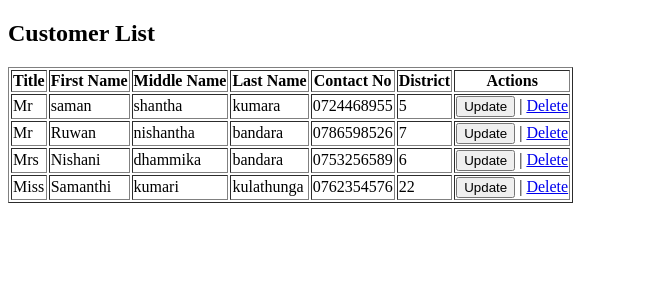
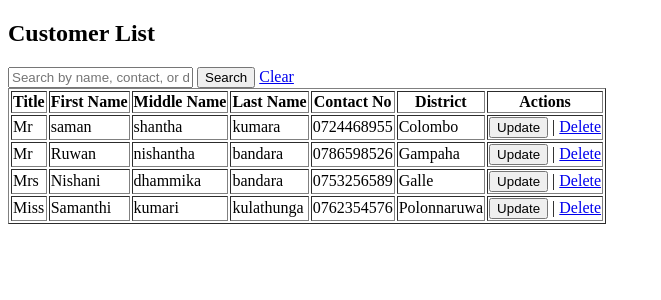
Before and after one commit to IT21271182/ERP_System, a PHP site: page /customers/view_customers.php in a window 1280 px wide. Shown: the top 300 px of the page, without its empty margins (0-661 px from the left). Run offline with PHP 8.4, Linux system fonts and the light colour scheme; data comes from the database, SQL or seed files in the repository.

Commit message:
Search and error corrections

```diff
--- a/customers/view_customers.php
+++ b/customers/view_customers.php
@@ -1,8 +1,25 @@
 <?php
 include('../includes/db.php');
 
-// Fetch customers from the database
-$sql = "SELECT * FROM customer";
+// Handle search
+$searchQuery = '';
+if ($_SERVER['REQUEST_METHOD'] === 'GET' && isset($_GET['search'])) {
+    $searchQuery = $_GET['search'];
+    // Join the customer table with the district table to get the district name
+    $sql = "SELECT customer.*, district.district AS district_name
+            FROM customer
+            LEFT JOIN district ON customer.district = district.id
+            WHERE customer.first_name LIKE '%$searchQuery%'
+            OR customer.last_name LIKE '%$searchQuery%'
+            OR customer.contact_no LIKE '%$searchQuery%'
+            OR district.district LIKE '%$searchQuery%'";
+} else {
+    // Default query to fetch all customers and join with the district table
+    $sql = "SELECT customer.*, district.district AS district_name
+            FROM customer
+            LEFT JOIN district ON customer.district = district.id";
+}
+
 $result = $conn->query($sql);
 
 // Handle delete action
@@ -28,6 +45,13 @@ if (isset($_GET['delete'])) {
 <body>
     <h2>Customer List</h2>
 
+    <!-- Search Form -->
+    <form method="GET" action="">
+        <input type="text" name="search" placeholder="Search by name, contact, or district" value="<?php echo htmlspecialchars($searchQuery); ?>">
+        <button type="submit">Search</button>
+        <a href="view_customers.php">Clear</a> <!-- Clear the search -->
+    </form>
+
     <?php if ($result->num_rows > 0): ?>
         <table border="1">
             <thead>
@@ -49,7 +73,7 @@ if (isset($_GET['delete'])) {
                         <td><?php echo $row['middle_name']; ?></td>
                         <td><?php echo $row['last_name']; ?></td>
                         <td><?php echo $row['contact_no']; ?></td>
-                        <td><?php echo $row['district']; ?></td>
+                        <td><?php echo $row['district_name']; ?></td> <!-- Display the district name -->
                         <td>
                             <!-- Update Button -->
                             <form action="update_customer.php" method="GET" style="display: inline;">
```
Also changed, not shown: customers/update_customer.php (+22 -3 lines), items/view_items.php (+37 -1 lines).
